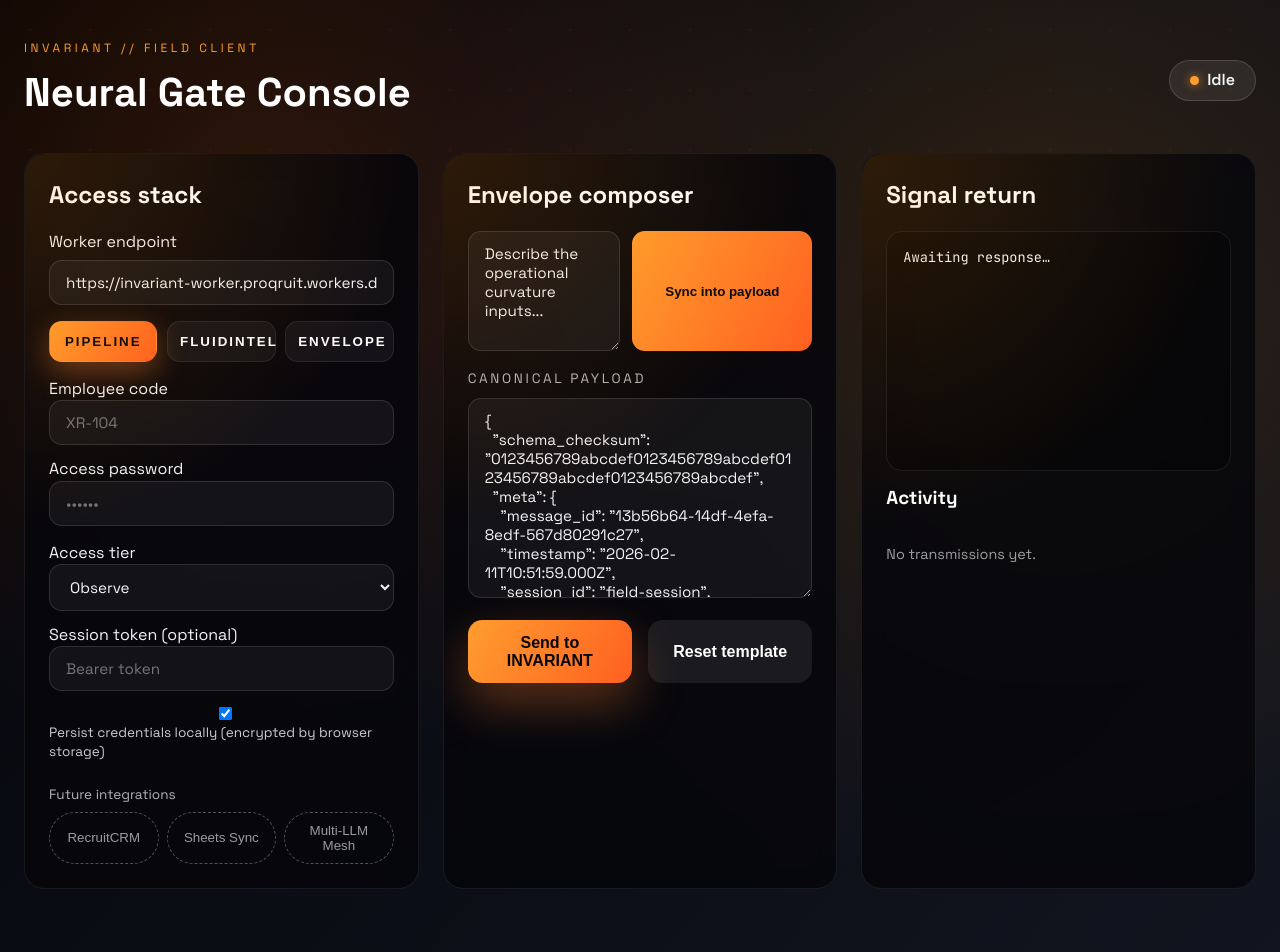
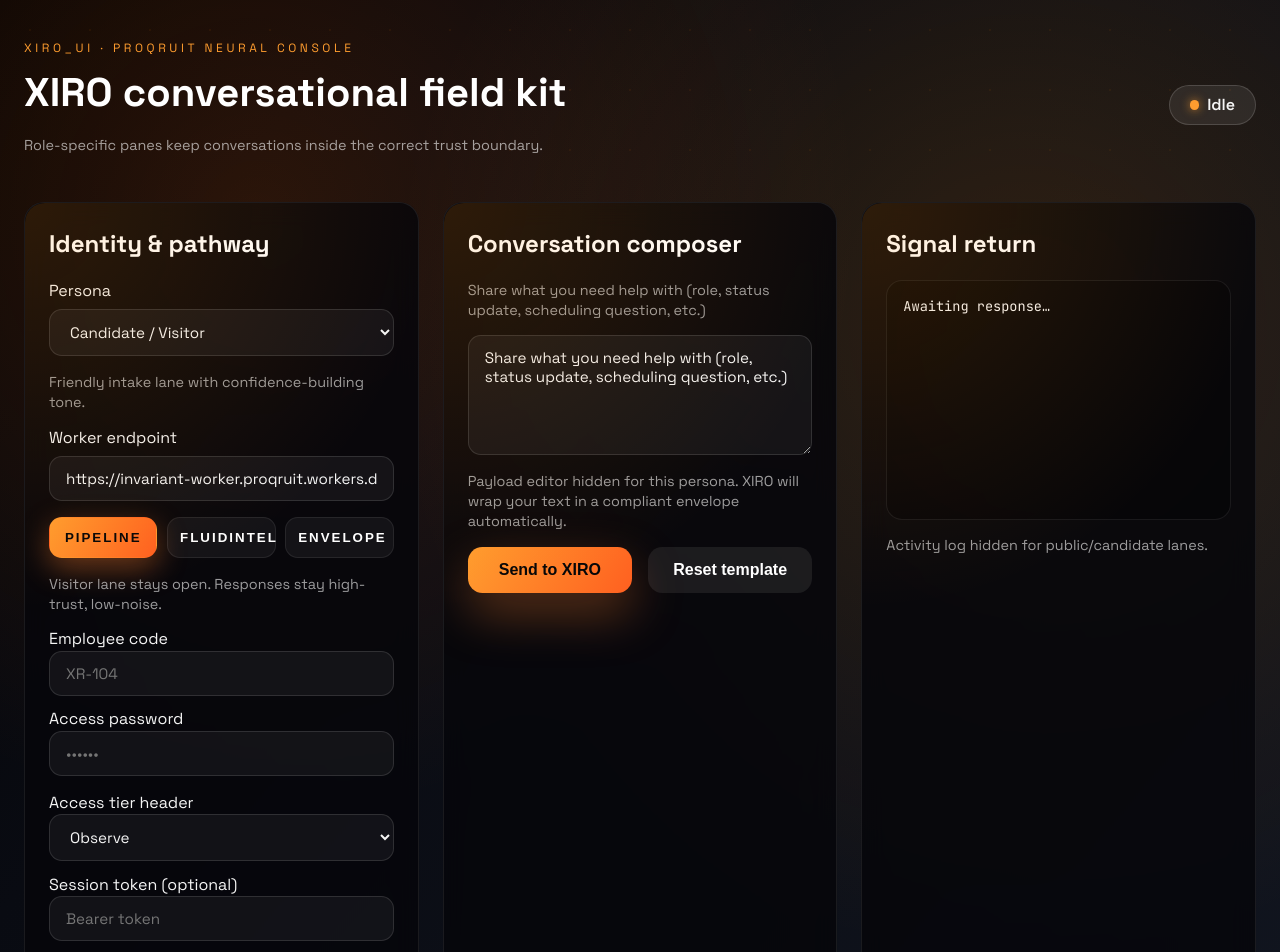
Before and after one commit to 07medulla/INVARIANT, a React (Vite) app in the folder ui/: page / in a window 1280 px wide. Shown: the top 952 px of the page. Built offline with nearby package versions, Linux system fonts and the light colour scheme.

Commit message:
add role-aware xi ro ui security

```diff
--- a/ui/src/App.css
+++ b/ui/src/App.css
@@ -214,25 +214,15 @@ body::after {
   color: rgba(255, 255, 255, 0.8);
 }
 
-.future-buttons {
+.panel button.verify {
   margin-top: 1.5rem;
-  font-size: 0.85rem;
-  color: rgba(255, 255, 255, 0.7);
-}
-
-.future-buttons div {
-  display: flex;
-  gap: 0.5rem;
-  margin-top: 0.5rem;
-}
-
-.future-buttons button {
-  flex: 1;
-  padding: 0.6rem;
-  border-radius: 2rem;
-  border: 1px dashed rgba(255, 255, 255, 0.3);
-  background: transparent;
-  color: rgba(255, 255, 255, 0.6);
+  border-radius: 0.8rem;
+  border: none;
+  background: linear-gradient(120deg, #ff9d2f, #ff6020);
+  color: #050608;
+  font-weight: 600;
+  cursor: pointer;
+  height: 54px;
 }
 
 .payload .composer {
--- a/ui/src/App.tsx
+++ b/ui/src/App.tsx
@@ -4,6 +4,7 @@ import './App.css'
 const WORKER_URL = 'https://invariant-worker.proqruit.workers.dev'
 
 type Endpoint = 'pipeline' | 'fluidintel' | 'envelope'
+type RoleKey = 'CANDIDATE' | 'CLIENT' | 'RECRUITER' | 'FOUNDER' | 'ADMIN'
 
 type AccessProfile = {
   employeeCode: string
@@ -12,15 +13,76 @@ type AccessProfile = {
   authToken: string
 }
 
+type RoleProfile = {
+  label: string
+  description: string
+  requiresCode: boolean
+  // placeholder codes – swap with secrets in production
+  code?: string
+  composerHint: string
+  humorLine: string
+  permissions: {
+    showPayload: boolean
+    viewActivity: boolean
+  }
+}
+
+const roleMatrix: Record<RoleKey, RoleProfile> = {
+  CANDIDATE: {
+    label: 'Candidate / Visitor',
+    description: 'Friendly intake lane with confidence-building tone.',
+    requiresCode: false,
+    composerHint: 'Share what you need help with (role, status update, scheduling question, etc.)',
+    humorLine: 'Let’s keep it professional, but I still see you.',
+    permissions: { showPayload: false, viewActivity: false }
+  },
+  CLIENT: {
+    label: 'Client Executive',
+    description: 'Business-class tone. KPI snapshots only.',
+    requiresCode: true,
+    code: 'CLIENT-7320',
+    composerHint: 'State engagement goals, talent gaps, or KPI questions.',
+    humorLine: 'Authentication denied. Please consult your assistant before trying secret handshakes.',
+    permissions: { showPayload: true, viewActivity: true }
+  },
+  RECRUITER: {
+    label: 'Recruiter',
+    description: 'Execution-only lane using the ProQruit training canon.',
+    requiresCode: true,
+    code: 'RECRUIT-8827',
+    composerHint: 'Log candidate progress, interview prep, or escalation details.',
+    humorLine: 'Still no dice. Maybe review the recruiter training deck before another guess?',
+    permissions: { showPayload: true, viewActivity: true }
+  },
+  FOUNDER: {
+    label: 'Founder / Leadership',
+    description: 'Full KPIs, Null Prime overlays, ops toggles.',
+    requiresCode: true,
+    code: 'FOUNDER-1113',
+    composerHint: 'Issue directives, ask for ACE/FLUIDINTEL status, or trigger reports.',
+    humorLine: 'Wrong code. I only open for the actual founders, not weekend tourists.',
+    permissions: { showPayload: true, viewActivity: true }
+  },
+  ADMIN: {
+    label: 'XIRO Admin (Medulla)',
+    description: 'Uncapped access. Canonical envelope editor visible.',
+    requiresCode: true,
+    code: 'META-0000',
+    composerHint: 'Inject system instructions or full envelope mutations.',
+    humorLine: 'I appreciate the hustle, but admin runway is invite-only. Email joseph@proqruit.com.',
+    permissions: { showPayload: true, viewActivity: true }
+  }
+}
+
 const accessStorageKey = 'invariant-access-profile'
 const baseUrlStorageKey = 'invariant-worker-url'
 const payloadStorageKey = 'invariant-payload-draft'
+const roleStorageKey = 'invariant-active-role'
 
 const generateUUID = () => {
   if (typeof crypto !== 'undefined' && 'randomUUID' in crypto) {
     return crypto.randomUUID()
   }
-  // fallback
   return 'xxxxxxxx-xxxx-4xxx-yxxx-xxxxxxxxxxxx'.replace(/[xy]/g, (c) => {
     const r = (Math.random() * 16) | 0
     const v = c === 'x' ? r : (r & 0x3) | 0x8
@@ -28,7 +90,7 @@ const generateUUID = () => {
   })
 }
 
-const templateFor = (endpoint: Endpoint) => {
+const templateFor = (endpoint: Endpoint, issuedBy: string) => {
   const now = new Date().toISOString()
   return {
     schema_checksum: '0123456789abcdef0123456789abcdef0123456789abcdef0123456789abcdef',
@@ -36,7 +98,7 @@ const templateFor = (endpoint: Endpoint) => {
       message_id: generateUUID(),
       timestamp: now,
       session_id: 'field-session',
-      origin: 'FIELD_UI',
+      origin: 'XIRO_UI',
       target: endpoint === 'pipeline' ? 'ACE' : endpoint === 'fluidintel' ? 'FLUIDINTEL' : 'INVARIANT',
       mode: 'TEXT',
       authority: 'SOURCE_PATTERN',
@@ -58,15 +120,15 @@ const templateFor = (endpoint: Endpoint) => {
     },
     query: {
       query_id: `query-${endpoint}-${Date.now()}`,
-      issued_by: 'FIELD_OPERATOR',
+      issued_by: issuedBy,
       query_type: 'ASK',
       prompt: 'Describe the current operational status.',
       assumptions: []
     },
     response: {
-      responding_substrate: 'FIELD_UI',
+      responding_substrate: 'XIRO_UI',
       response_type: 'TEXT',
-      content: 'Awaiting invariant response',
+      content: 'Awaiting XIRO response',
       confidence: 0.5,
       limitations: []
     },
@@ -84,7 +146,7 @@ const templateFor = (endpoint: Endpoint) => {
     },
     claimSpec: {
       claim: 'Operator provided statement',
-      authority: 'FIELD_OPERATOR',
+      authority: issuedBy,
       intent: 'diagnostic',
       risk_class: 'LOW'
     }
@@ -103,12 +165,7 @@ function App() {
   const storedAccess = useMemo<AccessProfile>(() => {
     try {
       const raw = localStorage.getItem(accessStorageKey)
-      if (!raw) return {
-        employeeCode: '',
-        password: '',
-        accessTier: 'OBSERVE',
-        authToken: ''
-      }
+      if (!raw) return { employeeCode: '', password: '', accessTier: 'OBSERVE', authToken: '' }
       const parsed = JSON.parse(raw)
       return {
         employeeCode: parsed.employeeCode ?? '',
@@ -118,22 +175,26 @@ function App() {
       }
     } catch (err) {
       console.warn('Unable to parse access profile', err)
-      return {
-        employeeCode: '',
-        password: '',
-        accessTier: 'OBSERVE',
-        authToken: ''
-      }
+      return { employeeCode: '', password: '', accessTier: 'OBSERVE', authToken: '' }
     }
   }, [])
 
   const storedBaseUrl = useMemo(() => localStorage.getItem(baseUrlStorageKey) ?? WORKER_URL, [])
   const storedPayload = useMemo(() => localStorage.getItem(payloadStorageKey), [])
+  const storedRole = useMemo<RoleKey>(() => {
+    const raw = localStorage.getItem(roleStorageKey)
+    if (!raw) return 'CANDIDATE'
+    if (['CANDIDATE', 'CLIENT', 'RECRUITER', 'FOUNDER', 'ADMIN'].includes(raw)) return raw as RoleKey
+    return 'CANDIDATE'
+  }, [])
 
   const [baseUrl, setBaseUrl] = useState(storedBaseUrl)
   const [endpoint, setEndpoint] = useState<Endpoint>('pipeline')
-  const [payload, setPayload] = useState(() => storedPayload ?? JSON.stringify(templateFor('pipeline'), null, 2))
-  const [composerText, setComposerText] = useState('Describe the operational curvature inputs...')
+  const [role, setRole] = useState<RoleKey>(storedRole)
+  const [payload, setPayload] = useState(
+    () => storedPayload ?? JSON.stringify(templateFor('pipeline', storedRole), null, 2)
+  )
+  const [composerText, setComposerText] = useState(roleMatrix[storedRole].composerHint)
   const [authToken, setAuthToken] = useState(storedAccess.authToken)
   const [employeeCode, setEmployeeCode] = useState(storedAccess.employeeCode)
   const [password, setPassword] = useState(storedAccess.password)
@@ -143,6 +204,10 @@ function App() {
   const [responseText, setResponseText] = useState('')
   const [errorText, setErrorText] = useState('')
   const [activity, setActivity] = useState<ActivityEntry[]>([])
+  const [securityCode, setSecurityCode] = useState('')
+  const [isVerified, setIsVerified] = useState(role === 'CANDIDATE')
+  const [attempts, setAttempts] = useState(0)
+  const [authMessage, setAuthMessage] = useState('')
 
   useEffect(() => {
     localStorage.setItem(baseUrlStorageKey, baseUrl)
@@ -157,21 +222,30 @@ function App() {
       localStorage.removeItem(accessStorageKey)
       return
     }
-    const data: AccessProfile = {
-      authToken,
-      employeeCode,
-      password,
-      accessTier
-    }
+    const data: AccessProfile = { authToken, employeeCode, password, accessTier }
     localStorage.setItem(accessStorageKey, JSON.stringify(data))
   }, [authToken, employeeCode, password, accessTier, rememberAccess])
 
+  useEffect(() => {
+    localStorage.setItem(roleStorageKey, role)
+    const template = templateFor(endpoint, roleMatrix[role].label)
+    setPayload(JSON.stringify(template, null, 2))
+    setComposerText(roleMatrix[role].composerHint)
+    if (role === 'CANDIDATE') {
+      setIsVerified(true)
+      setAuthMessage('Visitor lane stays open. Responses stay high-trust, low-noise.')
+    } else {
+      setIsVerified(false)
+      setSecurityCode('')
+      setAuthMessage('Enter your tier security code to unlock XIRO controls.')
+    }
+  }, [role])
+
   const loadTemplate = (target: Endpoint) => {
     setEndpoint(target)
-    setPayload(JSON.stringify(templateFor(target), null, 2))
-    setComposerText('Describe the operational curvature inputs...')
+    setPayload(JSON.stringify(templateFor(target, roleMatrix[role].label), null, 2))
+    setStatus('idle')
     setResponseText('')
-    setStatus('idle')
   }
 
   const syncComposer = () => {
@@ -189,7 +263,34 @@ function App() {
     }
   }
 
+  const verifySecurityCode = () => {
+    if (!roleMatrix[role].requiresCode) {
+      setIsVerified(true)
+      setAuthMessage('Candidate lane unlocked. Feel free to interact.')
+      return
+    }
+    if (securityCode.trim() === roleMatrix[role].code) {
+      setIsVerified(true)
+      setAttempts(0)
+      setAuthMessage('Access confirmed. XIRO is now operating at your tier.')
+      return
+    }
+    const newAttempts = attempts + 1
+    setAttempts(newAttempts)
+    setIsVerified(false)
+    if (newAttempts >= 3) {
+      setAuthMessage('Still incorrect. Please email connect@proqruit.com so we can reissue your code.')
+    } else {
+      setAuthMessage(roleMatrix[role].humorLine)
+    }
+  }
+
   const sendPayload = async () => {
+    if (!isVerified) {
+      setStatus('error')
+      setErrorText('Authorization required before XIRO can transmit envelopes.')
+      return
+    }
     setStatus('loading')
     setErrorText('')
     setResponseText('')
@@ -202,10 +303,7 @@ function App() {
       return
     }
 
-    const controller = new AbortController()
-    const headers: Record<string, string> = {
-      'Content-Type': 'application/json'
-    }
+    const headers: Record<string, string> = { 'Content-Type': 'application/json' }
     if (authToken) headers.Authorization = `Bearer ${authToken}`
     if (employeeCode) headers['X-Employee-Code'] = employeeCode
     if (password) headers['X-User-Password'] = password
@@ -218,8 +316,7 @@ function App() {
       const res = await fetch(url, {
         method: 'POST',
         headers,
-        body: JSON.stringify(parsed),
-        signal: controller.signal
+        body: JSON.stringify(parsed)
       })
       const text = await res.text()
       const display = (() => {
@@ -254,12 +351,17 @@ function App() {
     }
   }
 
+  const roleProfile = roleMatrix[role]
+  const showPayloadEditor = roleProfile.permissions.showPayload
+  const showActivity = roleProfile.permissions.viewActivity
+
   return (
     <div className="app-shell">
       <header className="app-header">
         <div>
-          <p className="eyebrow">INVARIANT // FIELD CLIENT</p>
-          <h1>Neural Gate Console</h1>
+          <p className="eyebrow">XIRO_UI · ProQruit Neural Console</p>
+          <h1>XIRO conversational field kit</h1>
+          <p className="muted">Role-specific panes keep conversations inside the correct trust boundary.</p>
         </div>
         <div className="status-pill" data-state={status}>
           <span className="dot" />
@@ -274,7 +376,23 @@ function App() {
 
       <section className="panels-grid">
         <div className="panel access">
-          <h2>Access stack</h2>
+          <h2>Identity & pathway</h2>
+          <div className="form-control">
+            <label htmlFor="role-select">Persona</label>
+            <select
+              id="role-select"
+              value={role}
+              onChange={(e) => setRole(e.target.value as RoleKey)}
+            >
+              {Object.entries(roleMatrix).map(([key, profile]) => (
+                <option key={key} value={key}>
+                  {profile.label}
+                </option>
+              ))}
+            </select>
+          </div>
+          <p className="muted">{roleProfile.description}</p>
+
           <div className="form-control">
             <label htmlFor="base-url">Worker endpoint</label>
             <input id="base-url" value={baseUrl} onChange={(e) => setBaseUrl(e.target.value)} />
@@ -286,11 +404,28 @@ function App() {
                 key={option}
                 className={option === endpoint ? 'endpoint active' : 'endpoint'}
                 onClick={() => loadTemplate(option)}
+                disabled={!isVerified && roleProfile.requiresCode && option === 'envelope'}
               >
                 {option.toUpperCase()}
               </button>
             ))}
           </div>
+
+          {roleProfile.requiresCode && (
+            <div className="form-grid">
+              <label>
+                Tier security code
+                <input
+                  type="password"
+                  value={securityCode}
+                  onChange={(e) => setSecurityCode(e.target.value)}
+                  placeholder="Enter access string"
+                />
+              </label>
+              <button className="verify" onClick={verifySecurityCode}>Verify</button>
+            </div>
+          )}
+          <p className="muted">{authMessage}</p>
 
           <div className="form-grid">
             <label>
@@ -305,7 +440,7 @@ function App() {
 
           <div className="form-grid">
             <label>
-              Access tier
+              Access tier header
               <select value={accessTier} onChange={(e) => setAccessTier(e.target.value as AccessProfile['accessTier'])}>
                 <option value="OBSERVE">Observe</option>
                 <option value="EXECUTE">Execute</option>
@@ -320,30 +455,32 @@ function App() {
 
           <label className="remember">
             <input type="checkbox" checked={rememberAccess} onChange={(e) => setRememberAccess(e.target.checked)} />
-            Persist credentials locally (encrypted by browser storage)
+            Persist credentials locally (browser storage)
           </label>
-
-          <div className="future-buttons">
-            <span>Future integrations</span>
-            <div>
-              <button disabled>RecruitCRM</button>
-              <button disabled>Sheets Sync</button>
-              <button disabled>Multi-LLM Mesh</button>
-            </div>
-          </div>
         </div>
 
         <div className="panel payload">
-          <h2>Envelope composer</h2>
+          <h2>Conversation composer</h2>
+          <p className="muted">{roleProfile.composerHint}</p>
           <div className="composer">
             <textarea value={composerText} onChange={(e) => setComposerText(e.target.value)} />
+            {showPayloadEditor && (
               <button onClick={syncComposer}>Sync into payload</button>
+            )}
           </div>
+
+          {showPayloadEditor ? (
+            <>
               <label className="payload-label">Canonical payload</label>
               <textarea className="payload-editor" value={payload} onChange={(e) => setPayload(e.target.value)} />
+            </>
+          ) : (
+            <p className="muted">Payload editor hidden for this persona. XIRO will wrap your text in a compliant envelope automatically.</p>
+          )}
+
           <div className="actions-row">
             <button className="send" onClick={sendPayload} disabled={status === 'loading'}>
-              {status === 'loading' ? 'Transmitting…' : 'Send to INVARIANT'}
+              {status === 'loading' ? 'Transmitting…' : 'Send to XIRO'}
             </button>
             <button className="reset" onClick={() => loadTemplate(endpoint)}>Reset template</button>
           </div>
@@ -353,6 +490,8 @@ function App() {
         <div className="panel responses">
           <h2>Signal return</h2>
           <pre className="response-window">{responseText || 'Awaiting response…'}</pre>
+          {showActivity && (
+            <>
               <h3>Activity</h3>
               <div className="activity-list">
                 {activity.length === 0 && <p className="muted">No transmissions yet.</p>}
@@ -366,6 +505,9 @@ function App() {
                   </div>
                 ))}
               </div>
+            </>
+          )}
+          {!showActivity && <p className="muted">Activity log hidden for public/candidate lanes.</p>}
         </div>
       </section>
     </div>
```
Also changed, not shown: 1 other file (tests, documents, lock files or other folders). Lines whose indentation alone changed are shown as unchanged.
